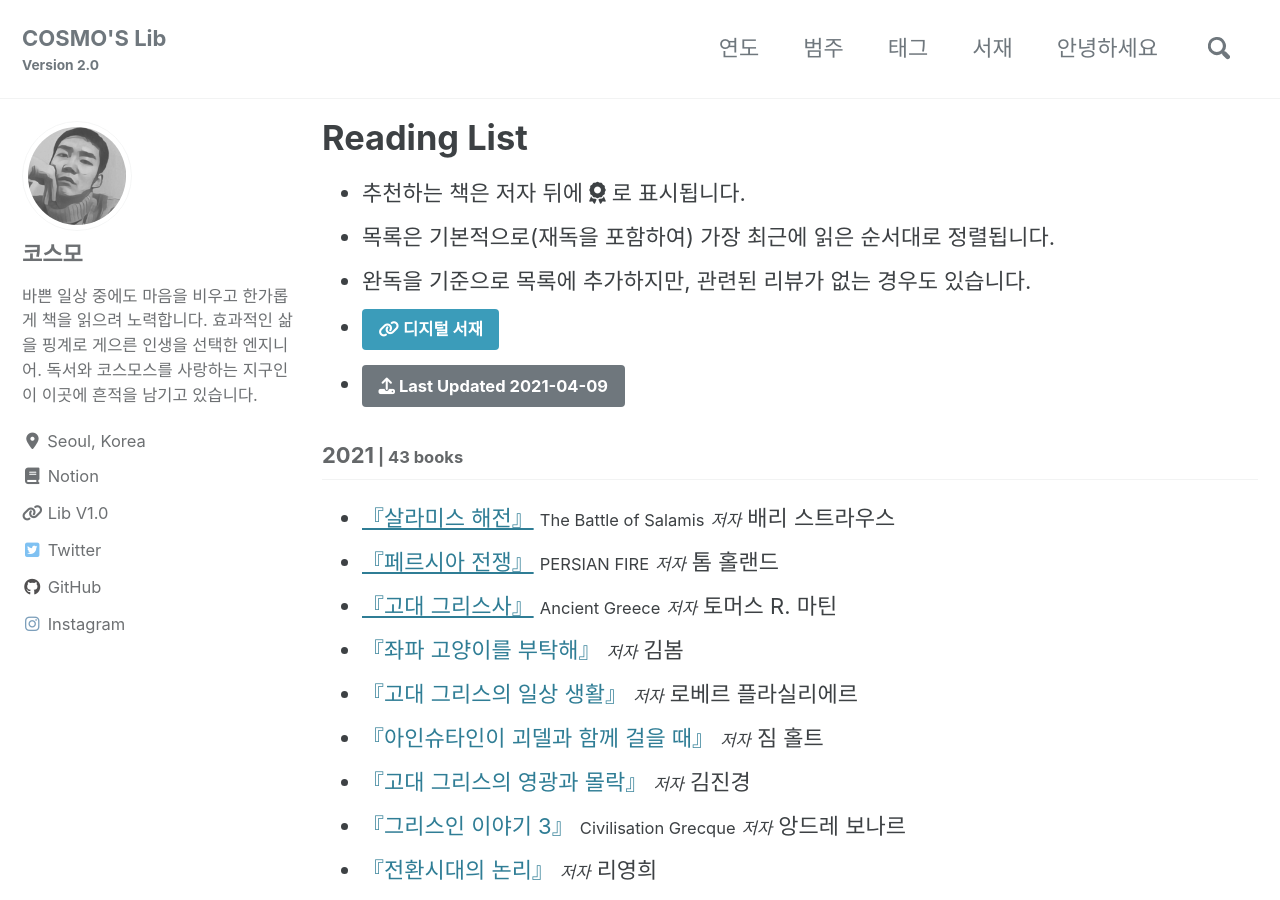
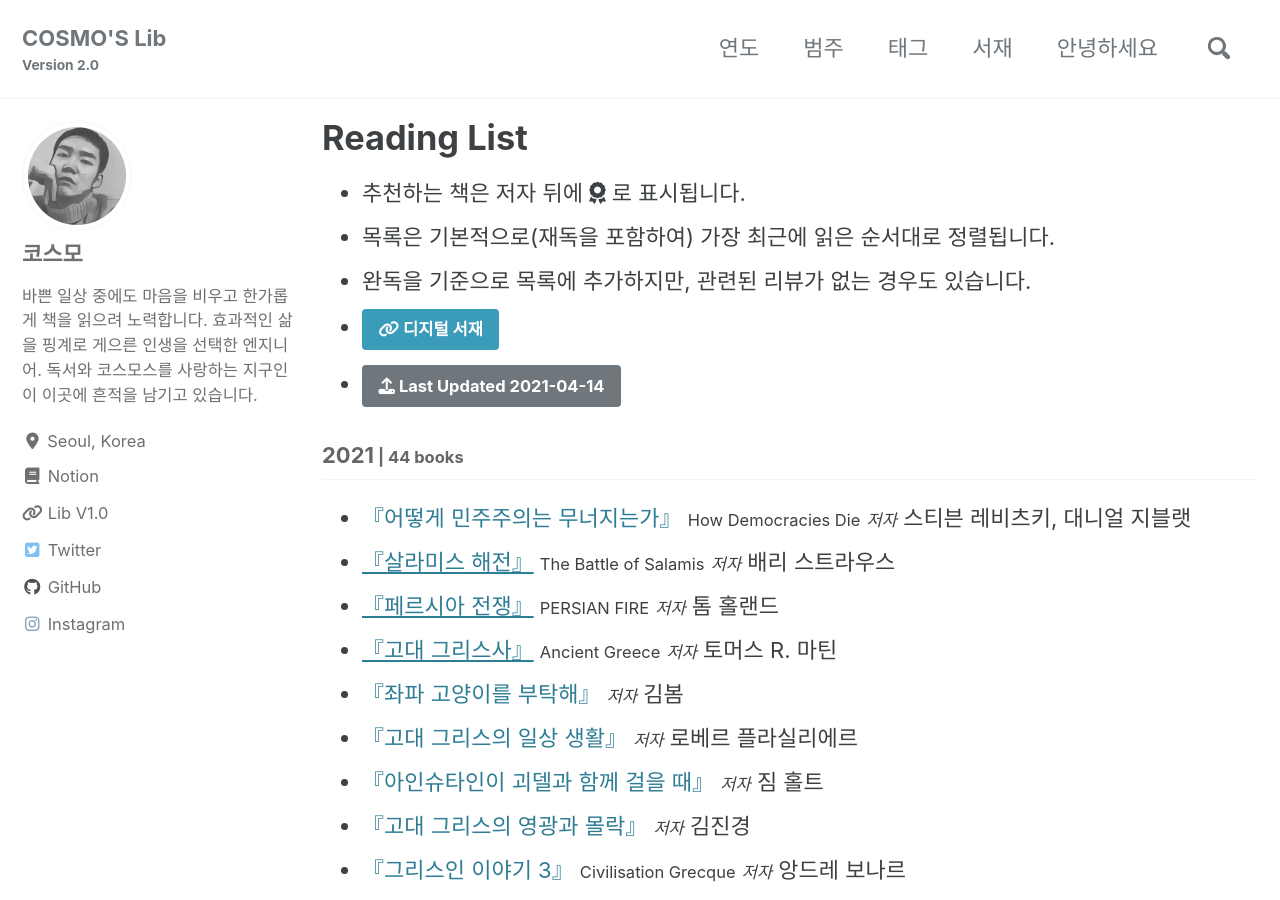
Before and after one commit to deftone2000/cosmo-s-archive, a Jekyll site: the page built from _pages/reading-list.html, in a window 1280 px wide and 900 px high. Built offline with Jekyll 4.4.1, drawn with Linux system fonts in a browser that asks for light colours; cached includes are drawn as plain includes; nearby versions of some CDN libraries; comment, search, counter and statistics services are not loaded; a style sheet for code colours, icons or effects is not loaded.

Commit message:
no message

```diff
--- a/_data/reading.yml
+++ b/_data/reading.yml
@@ -1,7 +1,18 @@
-lastupdate: 2021-04-09
+lastupdate: 2021-04-14
 list:
   - year: "2021"
     books:
+
+      - title: "어떻게 민주주의는 무너지는가"
+        ori_title: How Democracies Die
+        author: 스티븐 레비츠키, 대니얼 지블랫
+        post_title:
+        cover:
+        trans: 박세연
+        pub: 어크로스
+        pub_info: 2018.10.25. 전자책 출간
+        post_link:
+
       - title: "살라미스 해전"
         ori_title: The Battle of Salamis
         author: 배리 스트라우스
```
